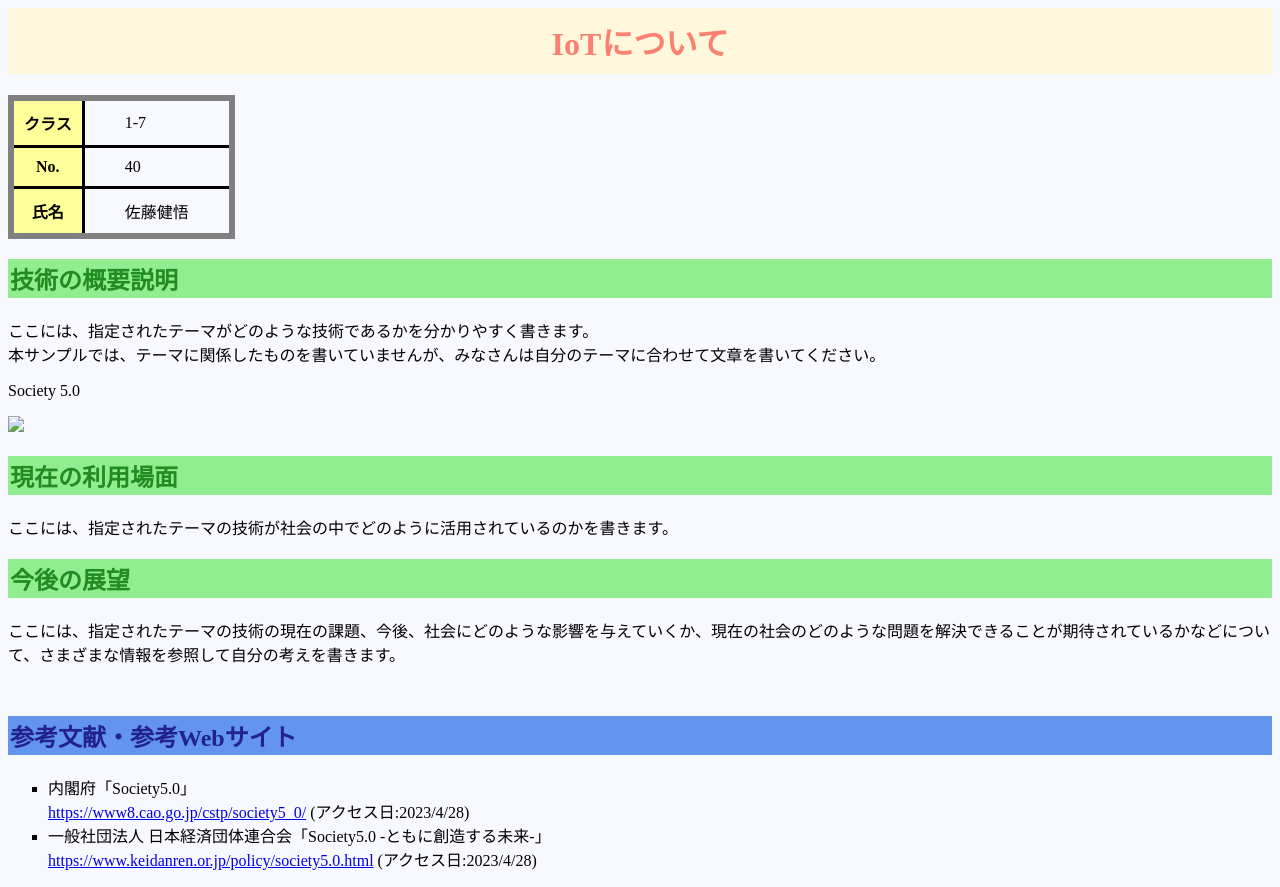
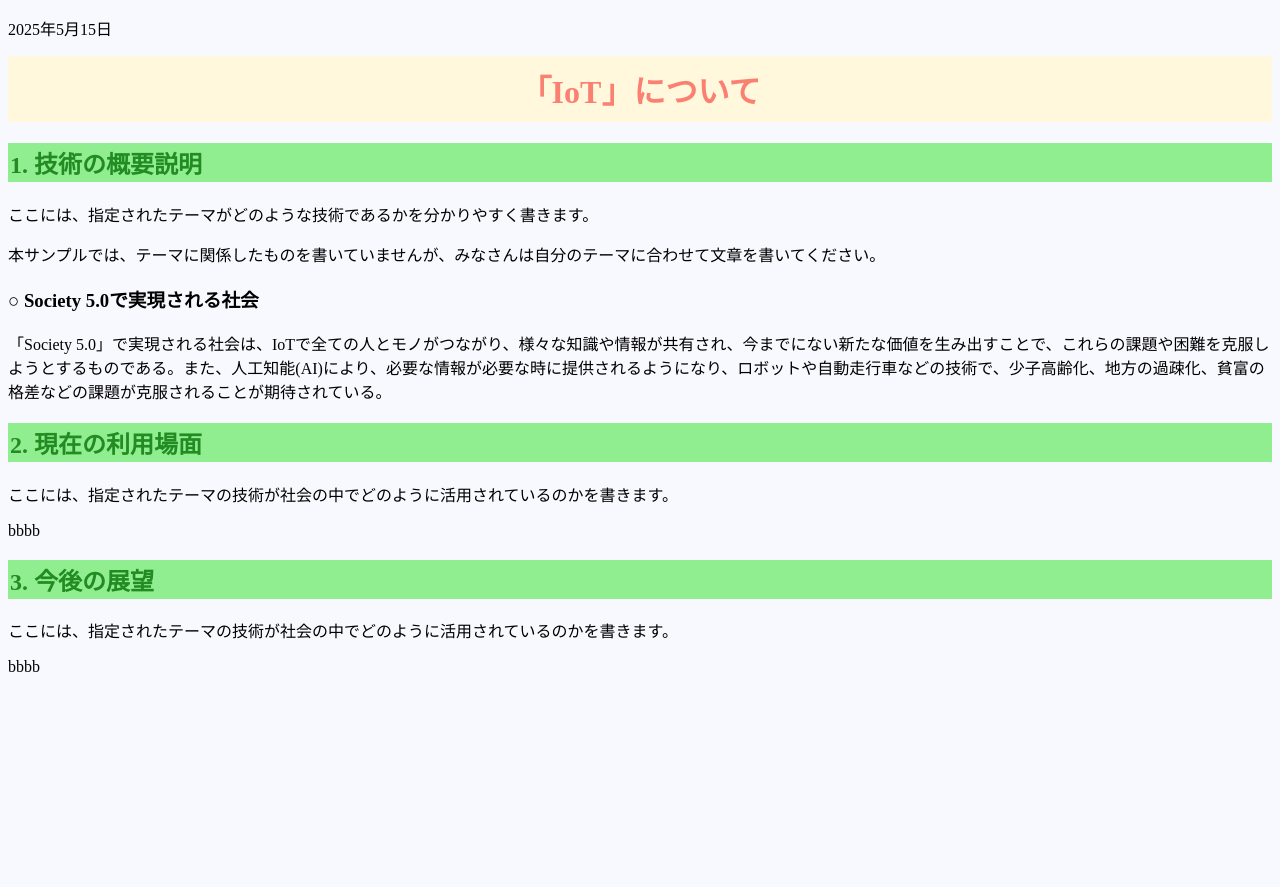
Before and after one commit to satok-work/research-lesson, a plain HTML site: page index.html in a window 1280 px wide. After the commit the page ends 800 px from the top, so only its background shows below. Drawn offline with Linux system fonts and the light colour scheme.

Commit message:
Update index.html

```diff
--- a/index.html
+++ b/index.html
@@ -2,39 +2,40 @@
 <html lang="ja">
 <head>
     <meta charset="UTF-8">
-    <meta http-equiv="X-UA-Compatible" content="IE=edge">
     <meta name="viewport" content="width=device-width, initial-scale=1.0">
+    <title>IoTについて</title>
+    <!-- style.cssを読み込みます。このファイルにデザインの指示を書きます。 -->
     <link rel="stylesheet" href="style.css">
-    <title>佐藤のWebページ</title>
+    <!-- Google FontsからInterフォントを読み込みます。きれいなフォントで表示されます。 -->
+    <link href="https://fonts.googleapis.com/css2?family=Inter:wght@400;600;700&display=swap" rel="stylesheet">
 </head>
 <body>
-    <h1>IoTについて</h1>
+    <div class="container">
+        <header class="header">
+            <p class="date">2025年5月15日</p>
+            <h1>「IoT」について</h1>
 
-    <table>
-        <tr><th>クラス</th><td>1-7</td></tr>
-        <tr><th>No.</th><td>40</td></tr>
-        <tr><th>氏名</th><td>佐藤健悟</td></tr>
-    </table>
+        </header>
 
-    <h2>技術の概要説明</h2>
-    ここには、指定されたテーマがどのような技術であるかを分かりやすく書きます。<br>
-    本サンプルでは、テーマに関係したものを書いていませんが、みなさんは自分のテーマに合わせて文章を書いてください。
-    <p>Society 5.0</p>
-    <img src="history.png">
+        <main class="main-content">
+            <section class="section">
+                <h2>1. 技術の概要説明</h2>
+                <p>ここには、指定されたテーマがどのような技術であるかを分かりやすく書きます。</p>
+                <p>本サンプルでは、テーマに関係したものを書いていませんが、みなさんは自分のテーマに合わせて文章を書いてください。</p>
 
-    <h2>現在の利用場面</h2>
-    ここには、指定されたテーマの技術が社会の中でどのように活用されているのかを書きます。
+                <h3>○ Society 5.0で実現される社会</h3>
+                <p>「Society 5.0」で実現される社会は、IoTで全ての人とモノがつながり、様々な知識や情報が共有され、今までにない新たな価値を生み出すことで、これらの課題や困難を克服しようとするものである。また、人工知能(AI)により、必要な情報が必要な時に提供されるようになり、ロボットや自動走行車などの技術で、少子高齢化、地方の過疎化、貧富の格差などの課題が克服されることが期待されている。</p>
+            </section>
 
-    <h2>今後の展望</h2>
-    ここには、指定されたテーマの技術の現在の課題、今後、社会にどのような影響を与えていくか、現在の社会のどのような問題を解決できることが期待されているかなどについて、さまざまな情報を参照して自分の考えを書きます。
+            <section class="section">
+                <h2>2. 現在の利用場面</h2>
+                <p>ここには、指定されたテーマの技術が社会の中でどのように活用されているのかを書きます。</p>
+                <p>bbbb</p>
 
-    <h2 class="reference">参考文献・参考Webサイト</h2>
-    <ul>
-        <li>内閣府「Society5.0」 <br>
-            <a href="https://www8.cao.go.jp/cstp/society5_0/">https://www8.cao.go.jp/cstp/society5_0/</a>  (アクセス日:2023/4/28)</li>
-        <li>一般社団法人 日本経済団体連合会「Society5.0 -ともに創造する未来-」 <br>
-            <a href="https://www.keidanren.or.jp/policy/society5.0.html">https://www.keidanren.or.jp/policy/society5.0.html</a> (アクセス日:2023/4/28)</li>
-    </ul>
-
-</body>
+            <section class="section">
+                <h2>3. 今後の展望</h2>
+                <p>ここには、指定されたテーマの技術が社会の中でどのように活用されているのかを書きます。</p>
+                <p>bbbb</p>
+        </main>
+    </body>
 </html>
```
